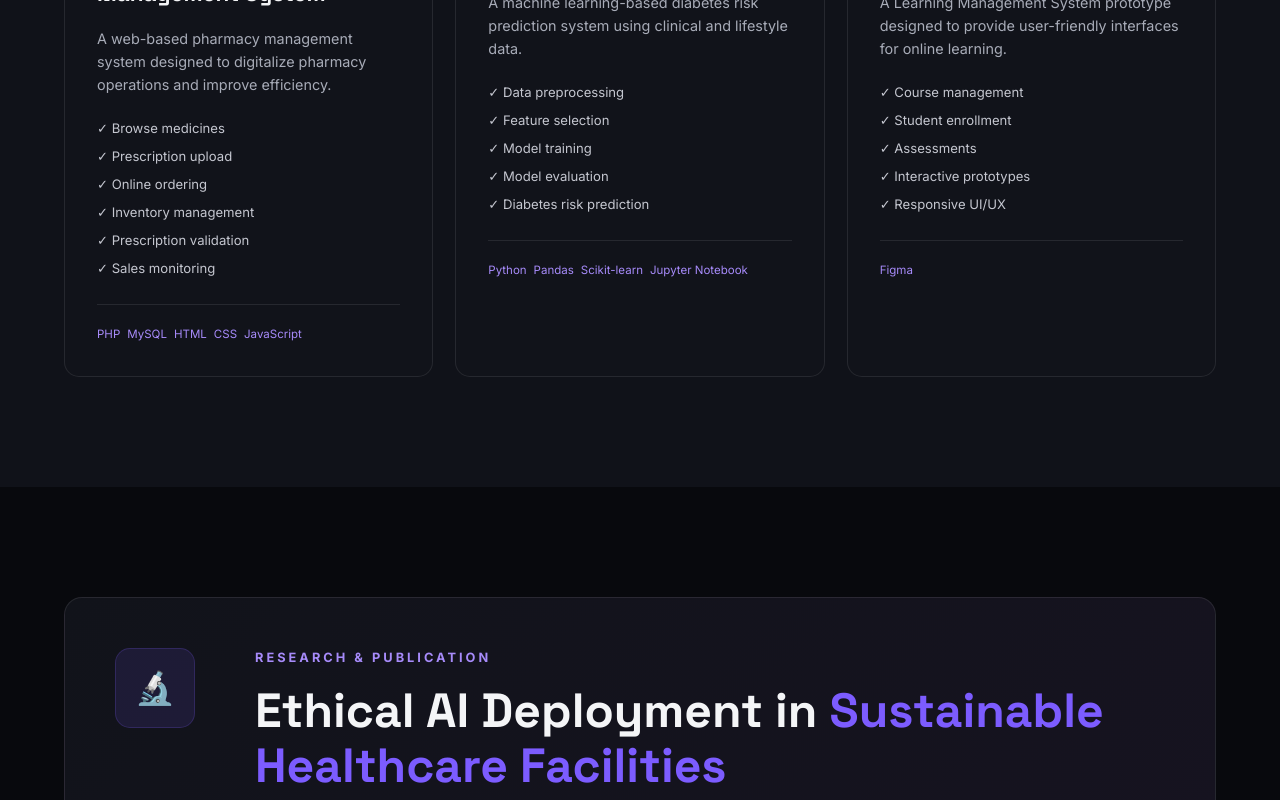
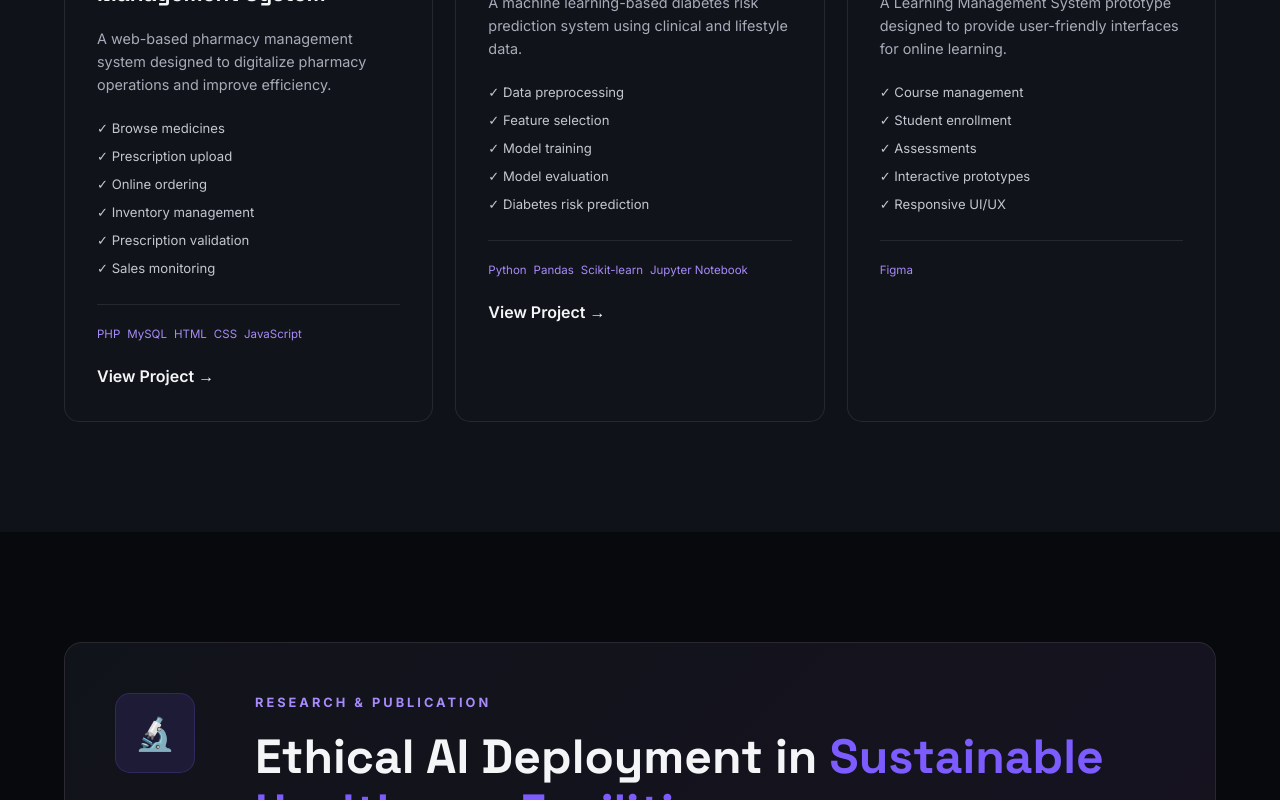
Before and after one commit to prabhaniherath/Portfolio, a React app: page / in a window 1280 px wide. Shown: the part 2892-3692 px from the top of the page. Built offline with nearby package versions, Linux system fonts and the light colour scheme; the HTML template or start-up script is replaced by a standard one.

Commit message:
Update portfolio components

```diff
--- a/src/App.css
+++ b/src/App.css
@@ -1181,3 +1181,15 @@ button {
     display: none;
   }
 }
+
+.project-link {
+  display: inline-block;
+  margin-top: 20px;
+  text-decoration: none;
+  font-weight: 600;
+  transition: 0.3s ease;
+}
+
+.project-link:hover {
+  transform: translateX(5px);
+}
--- a/src/components/Contact.jsx
+++ b/src/components/Contact.jsx
@@ -28,7 +28,7 @@ function Contact() {
           <div className="contact-cards">
 
             <a
-              href="mailto:prabhanimadhubhashini@gmail.com"
+              href="https://mail.google.com/mail/?view=cm&fs=1&to=prabhanimadhubhashini@gmail.com"
               className="contact-card"
             >
               <div className="contact-icon">✉</div>
--- a/src/components/Hero.jsx
+++ b/src/components/Hero.jsx
@@ -50,7 +50,7 @@ function Hero() {
           <div className="social-links">
 
             <a
-              href="https://github.com/"
+              href="https://github.com/prabhaniherath/"
               target="_blank"
               rel="noopener noreferrer"
               aria-label="GitHub"
@@ -67,12 +67,14 @@ function Hero() {
               LinkedIn
             </a>
 
-            <a
-              href="mailto:prabhanimadhubhashini@gmail.com"
+           <a
+             href="https://mail.google.com/mail/?view=cm&fs=1&to=prabhanimadhubhashini@gmail.com"
+             target="_blank"
+              rel="noopener noreferrer"
               aria-label="Email"
-            >
+              >
               Email
-            </a>
+              </a>
 
           </div>
 
--- a/src/components/Projects.jsx
+++ b/src/components/Projects.jsx
@@ -14,6 +14,7 @@ const projects = [
       "Sales monitoring",
     ],
     technologies: ["PHP", "MySQL", "HTML", "CSS", "JavaScript"],
+     link: "https://github.com/prabhaniherath/Pharmacy-Management-System-",
   },
 
   {
@@ -30,6 +31,7 @@ const projects = [
       "Diabetes risk prediction",
     ],
     technologies: ["Python", "Pandas", "Scikit-learn", "Jupyter Notebook"],
+     link: "https://github.com/prabhaniherath/Guardian-AI-Diabetes-Prediction-System",
   },
 
   {
@@ -111,6 +113,17 @@ function Projects() {
 
               </div>
 
+              {project.link && (
+                        <a
+                       href={project.link}
+                               target="_blank"
+                           rel="noopener noreferrer"
+                          className="project-link"
+                                  >
+                            View Project →
+                              </a>
+                                    )}
+
             </article>
           ))}
 
```
